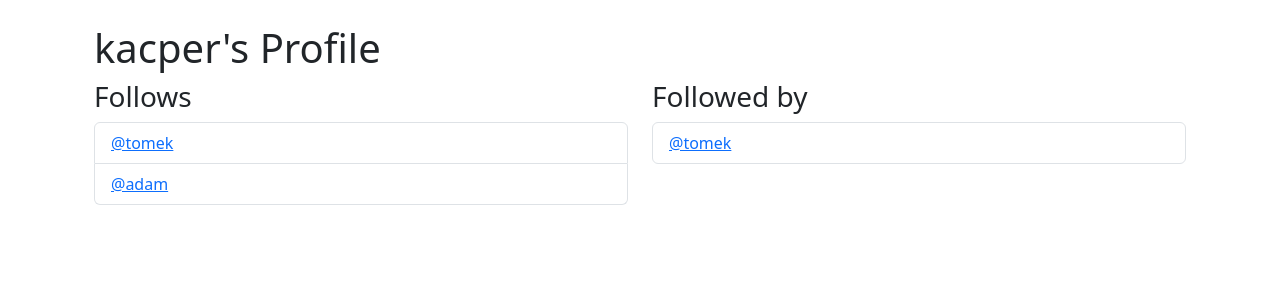
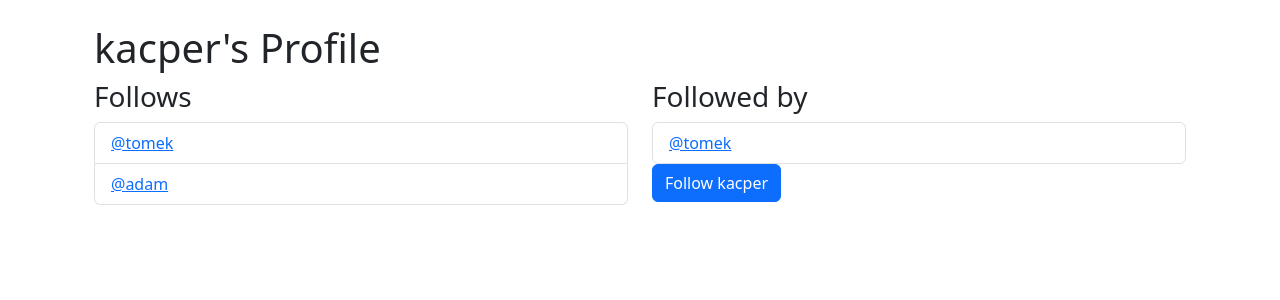
Before and after one commit to Better1337/Twitter-Clone, a Django app: page /profile/1/ in a window 1280 px wide. Shown: the part 56-356 px from the top of the page. Run offline with Django 5.2, Linux system fonts and the light colour scheme; a user stored in the database is signed in; data comes from the database, SQL or seed files in the repository; both versions use the stored data as it was after the commit.

Commit message:
follow and unfollow buttons + backend logic

```diff
--- a/basic/templates/layout.html
+++ b/basic/templates/layout.html
@@ -3,7 +3,7 @@
   <head>
     <meta charset="utf-8">
     <meta name="viewport" content="width=device-width, initial-scale=1">
-    <title>Bootstrap demo</title>
+    <title>Twitter-Clone</title>
     <link href="https://cdn.jsdelivr.net/npm/bootstrap@5.3.3/dist/css/bootstrap.min.css" rel="stylesheet" integrity="sha384-QWTKZyjpPEjISv5WaRU9OFeRpok6YctnYmDr5pNlyT2bRjXh0JMhjY6hW+ALEwIH" crossorigin="anonymous">
   </head>
   <body>
--- a/basic/templates/profile.html
+++ b/basic/templates/profile.html
@@ -31,6 +31,14 @@
                         </li>
                     {% endfor %}
                 </ul>
+                <form method="POST">
+                    {% csrf_token %}
+                    {%if profile in user.profile.follows.all%}
+                        <button type="submit" class="btn btn-danger" name="follow" value="unfollow">Unfollow {{profile.user.username}}</button>
+                    {%else%}
+                        <button type="submit" class="btn btn-primary" name="follow" value="follow">Follow {{profile.user.username}}</button>
+                    {%endif%}
+                </form>
             </div>
         </div>
     </div>
--- a/basic/views.py
+++ b/basic/views.py
@@ -17,6 +17,16 @@ def profile_list(request):
 def profile(request, pk):
     if request.user.is_authenticated:
         profile = Profile.objects.get(user_id=pk)
+
+        if request.method == 'POST':
+            current_user = request.user.profile
+            action = request.POST['follow']
+            if action == 'follow':
+                current_user.follows.add(profile)
+            elif action == 'unfollow':
+                current_user.follows.remove(profile)
+            current_user.save()
+
         return render(request, 'profile.html', {"profile": profile})
     else:
         return redirect(home)
```
Also changed, not shown: db.sqlite3.
